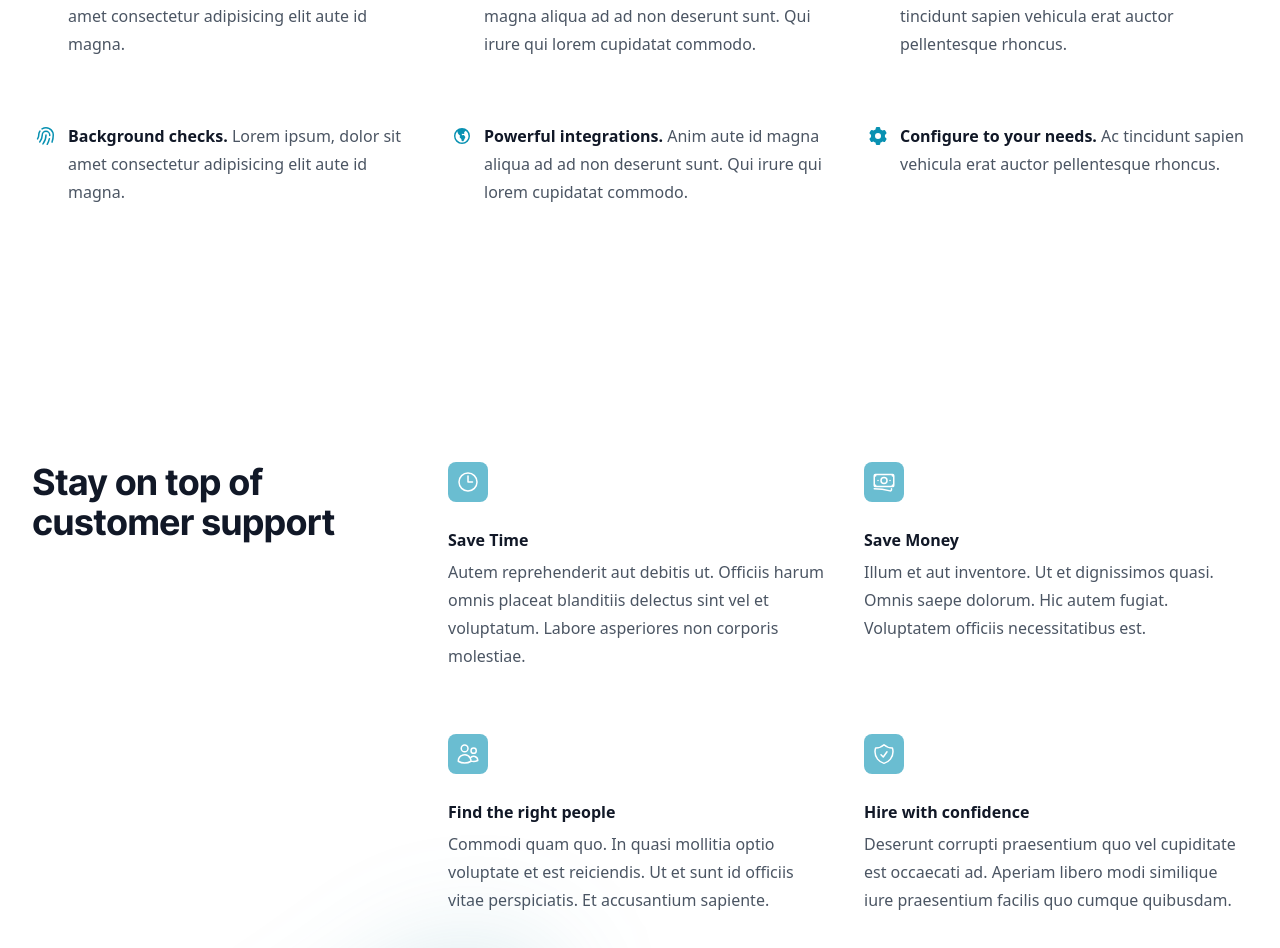
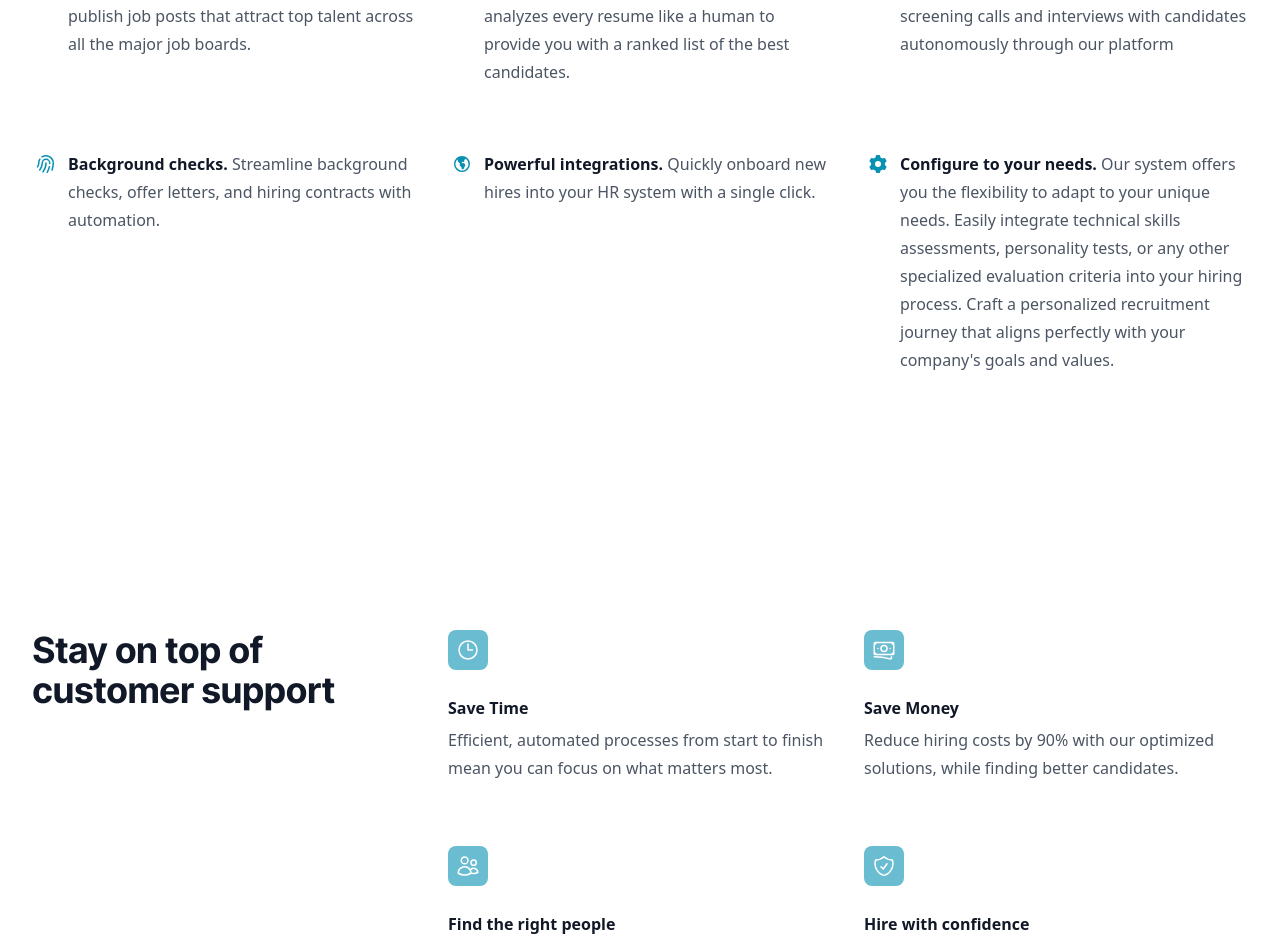
Before and after one commit to Whayven/ascend-hiring-landing, a Next.js app: page / in a window 1280 px wide. Shown: the part 1921-2869 px from the top of the page. Built offline with nearby package versions, Linux system fonts and the light colour scheme.

Commit message:
update features and benfits text

```diff
--- a/src/components/BenefitSection.tsx
+++ b/src/components/BenefitSection.tsx
@@ -9,25 +9,25 @@ const benefits = [
   {
     name: 'Save Time',
     description:
-      'Autem reprehenderit aut debitis ut. Officiis harum omnis placeat blanditiis delectus sint vel et voluptatum. Labore asperiores non corporis molestiae.',
+      'Efficient, automated processes from start to finish mean you can focus on what matters most.',
     icon: ClockIcon,
   },
   {
     name: 'Save Money',
     description:
-      'Illum et aut inventore. Ut et dignissimos quasi. Omnis saepe dolorum. Hic autem fugiat. Voluptatem officiis necessitatibus est.',
+      'Reduce hiring costs by 90% with our optimized solutions, while finding better candidates.',
     icon: BanknotesIcon,
   },
   {
     name: 'Find the right people',
     description:
-      'Commodi quam quo. In quasi mollitia optio voluptate et est reiciendis. Ut et sunt id officiis vitae perspiciatis. Et accusantium sapiente.',
+      'Our custom AI solutions ensure you consider only the best candidates for your company.',
     icon: UsersIcon,
   },
   {
     name: 'Hire with confidence',
     description:
-      'Deserunt corrupti praesentium quo vel cupiditate est occaecati ad. Aperiam libero modi similique iure praesentium facilis quo cumque quibusdam.',
+      'Our seamless technical skill assessments, background checks, and automatic HR-enrollment ensure your new hire is up to the task and ready to work as soon as possible',
     icon: ShieldCheckIcon,
   },
 ];
--- a/src/components/FeatureSection.tsx
+++ b/src/components/FeatureSection.tsx
@@ -14,37 +14,37 @@ const features = [
   {
     name: 'Create job posts.',
     description:
-      'Lorem ipsum, dolor sit amet consectetur adipisicing elit aute id magna.',
+      'Effortlessly create and publish job posts that attract top talent across all the major job boards.',
     icon: CloudArrowUpIcon,
   },
   {
     name: 'Rapidly screen candidates.',
     description:
-      'Anim aute id magna aliqua ad ad non deserunt sunt. Qui irure qui lorem cupidatat commodo.',
+      'Our tailored AI analyzes every resume like a human to provide you with a ranked list of the best candidates.',
     icon: ArrowPathIcon,
   },
   {
     name: 'Automated interview scheduling.',
     description:
-      'Ac tincidunt sapien vehicula erat auctor pellentesque rhoncus.',
+      'Schedule screening calls and interviews with candidates autonomously through our platform',
     icon: UserGroupIcon,
   },
   {
     name: 'Background checks.',
     description:
-      'Lorem ipsum, dolor sit amet consectetur adipisicing elit aute id magna.',
+      'Streamline background checks, offer letters, and hiring contracts with automation.',
     icon: FingerPrintIcon,
   },
   {
     name: 'Powerful integrations.',
     description:
-      'Anim aute id magna aliqua ad ad non deserunt sunt. Qui irure qui lorem cupidatat commodo.',
+      'Quickly onboard new hires into your HR system with a single click.',
     icon: GlobeAmericasIcon,
   },
   {
     name: 'Configure to your needs.',
     description:
-      'Ac tincidunt sapien vehicula erat auctor pellentesque rhoncus. ',
+      "Our system offers you the flexibility to adapt to your unique needs. Easily integrate technical skills assessments, personality tests, or any other specialized evaluation criteria into your hiring process. Craft a personalized recruitment journey that aligns perfectly with your company's goals and values.",
     icon: Cog6ToothIcon,
   },
 ];
```
